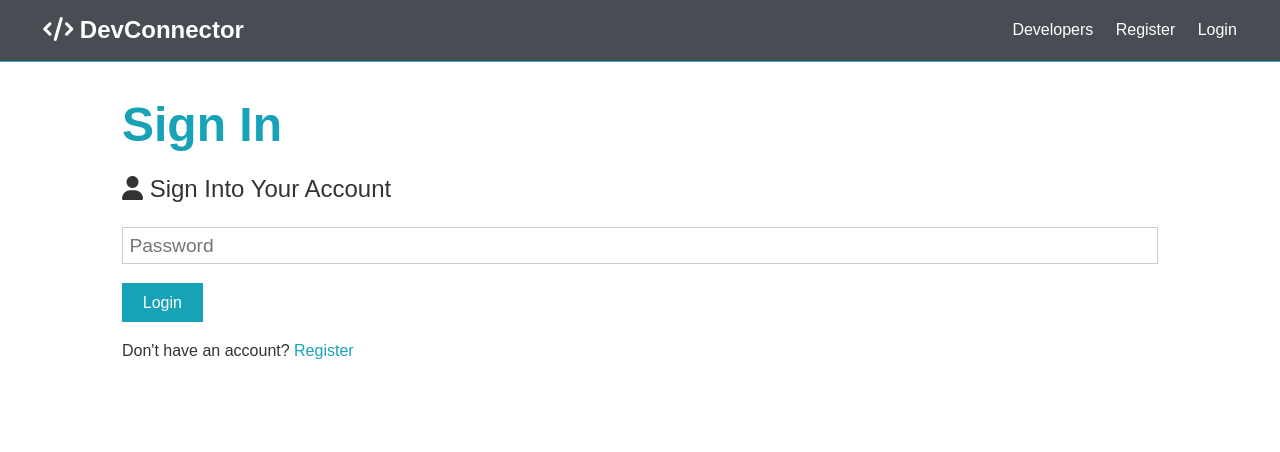
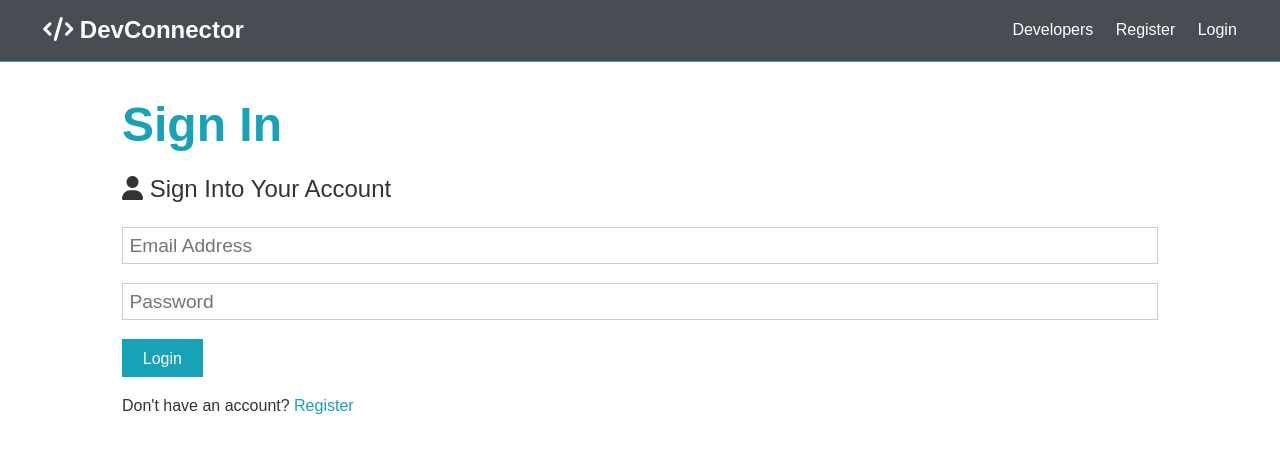
Before and after one commit to rivli/MERNLearning2, a React (Create React App) app in the folder client/: page /login in a window 1280 px wide. Shown: the top 452 px of the page. Built offline with nearby package versions, Linux system fonts and the light colour scheme; the HTML template or start-up script is replaced by a standard one.

Commit message:
Create Redux Store

```diff
--- a/client/src/components/auth/Login.js
+++ b/client/src/components/auth/Login.js
@@ -22,6 +22,9 @@ const Register = () => {
             <p className="lead"><i className="fas fa-user"></i> Sign Into Your Account</p>
             <form className="form" onSubmit={e => onSubmit(e)}>
                 <div className="form-group">
+                    <input type="email" placeholder="Email Address" name="email" value={email} onChange={e => onChange(e)} />
+                </div>
+                <div className="form-group">
                 <input
                     type="password"
                     placeholder="Password"
--- /dev/null
+++ b/client/src/reducers/index.js
@@ -0,0 +1,5 @@
+import { combineReducers } from 'redux';
+
+export default combineReducers({
+
+});
--- /dev/null
+++ b/client/src/store.js
@@ -0,0 +1,12 @@
+import { applyMiddleware, createStore } from 'redux';
+import { composeWithDevTools } from 'redux-devtools-extension';
+import thunk from 'redux-thunk';
+import rootReducer from './reducers';
+
+const initialState = {};
+
+const middleware = [thunk];
+
+const store = createStore(rootReducer, initialState, composeWithDevTools(applyMiddleware(...middleware)));
+
+export default store;
```
Also changed, not shown: client/src/App.js (+7 -0 lines).
